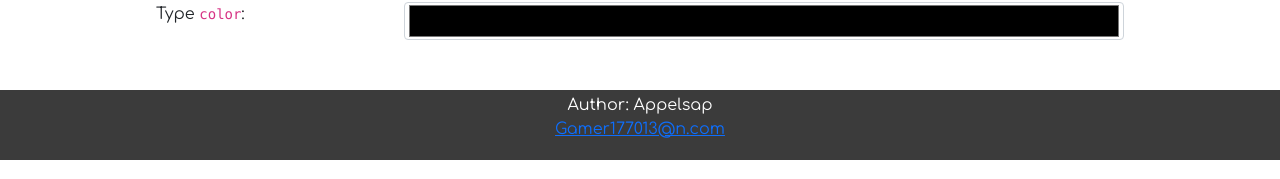
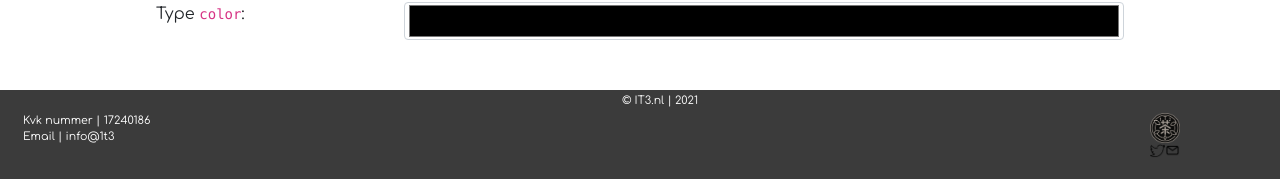
Before and after one commit to DevKing472/Vue-Shopify-Template, a Vue app: page / in a window 1280 px wide. Shown: the part 2237-2416 px from the top of the page. Built offline with nearby package versions, Linux system fonts and the light colour scheme.

Commit message:
footer in progress
* footer-text-bottom moet nog omlaag
* twitter en email icon zijn placeholders

```diff
--- a/src/components/Footer.vue
+++ b/src/components/Footer.vue
@@ -1,11 +1,19 @@
 <template>
   <footer id="footer">
-    <p>
-      Author: Appelsap<br />
-      <a href="https://www.youtube.com/watch?v=dQw4w9WgXcQ"
-        >Gamer177013@n.com</a
-      >
+    <p class="footer-text-left">
+      Kvk nummer | 17240186 <br />
+      Email | info@1t3 <br />
     </p>
+    <p class="footer-text-right">
+      <img
+        src="../../non-code/Jobs_gestuurde_files/logos/Logo_1T3_beeldmerk.png"
+        width="30px"
+      />
+      <br />
+      <img src="../../non-code/twitter.png" width="15px" />
+      <img src="../../non-code/email.png" width="15px" />
+    </p>
+    <p class="footer-text-bottom">© IT3.nl | 2021</p>
   </footer>
 </template>
 
@@ -17,9 +25,31 @@ export default {
 
 <style scoped>
 footer {
-  text-align: center;
+  text-align: left;
+  bottom: 0;
+  left: 0;
+  width: 100%;
   padding: 3px;
+  height: 90px;
   background-color: rgb(59, 59, 59);
   color: white;
 }
+.footer-text-left {
+  font-size: 11px;
+  padding: 20px;
+  float: left;
+}
+.footer-text-right {
+  font-size: 11px;
+  width: 10%;
+  padding-right: 40px;
+  margin-top: 20px;
+  float: right;
+}
+.footer-text-bottom {
+  font-size: 11px;
+  padding-bottom: 20px;
+  text-align:center;
+  height: 50px;
+}
 </style>
```
